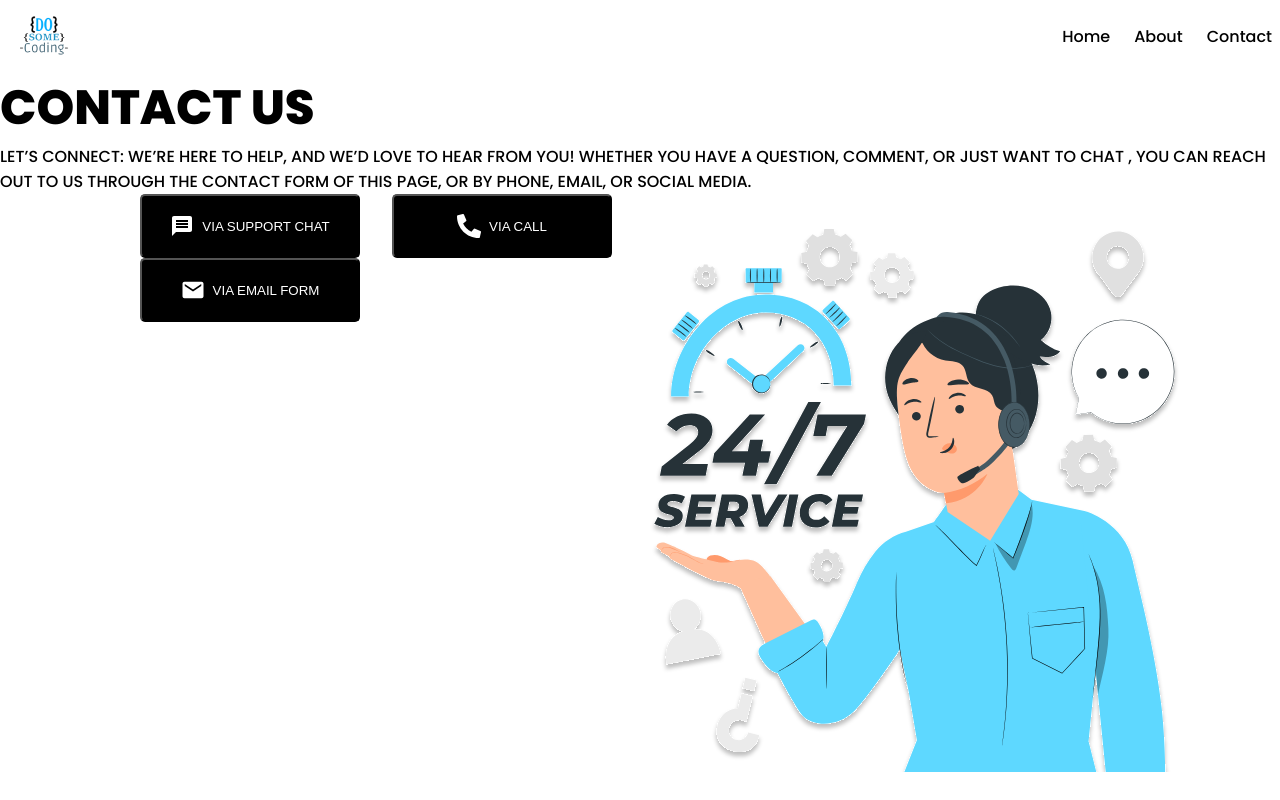
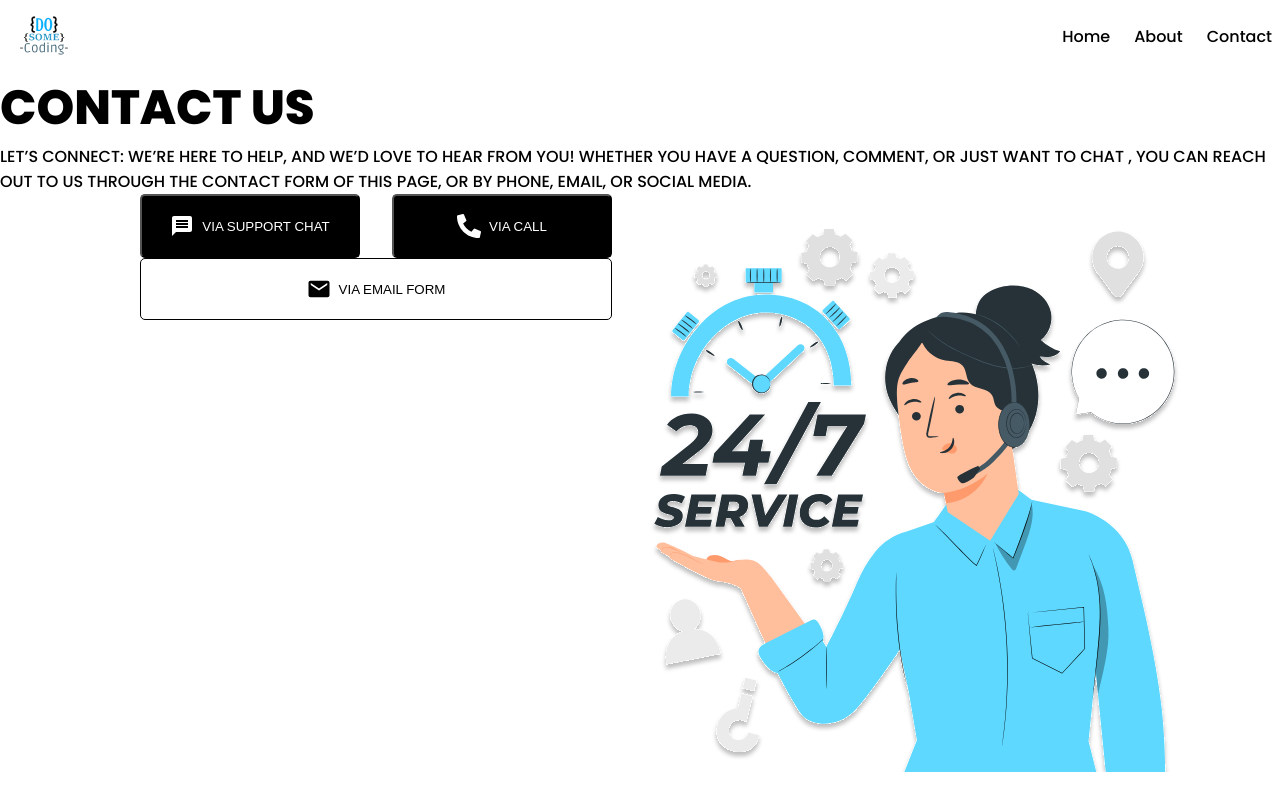
Before and after one commit to abir2907/contact-us, a React (Vite) app: page / in a window 1280 px wide. Built offline with nearby package versions, Linux system fonts and the light colour scheme.

Commit message:
Create different types of button using props

```diff
--- a/src/components/Button/Button.jsx
+++ b/src/components/Button/Button.jsx
@@ -1,11 +1,11 @@
 import styles from "./Button.module.css";
 import PropTypes from "prop-types";
 
-const Button = (props) => {
+const Button = ({ isOutline, icon, text }) => {
   return (
-    <button className={styles.primary_btn}>
-      {props.icon}
-      {props.text}
+    <button className={isOutline ? styles.outline_btn : styles.primary_btn}>
+      {icon}
+      {text}
     </button>
   );
 };
@@ -13,6 +13,7 @@ const Button = (props) => {
 Button.propTypes = {
   text: PropTypes.string.isRequired,
   icon: PropTypes.element.isRequired,
+  isOutline: PropTypes.bool.isRequired,
 };
 
 export default Button;
--- a/src/components/Button/Button.module.css
+++ b/src/components/Button/Button.module.css
@@ -8,6 +8,7 @@
   gap: 8px;
   min-width: 220px;
   justify-content: center;
+  cursor: pointer;
 }
 
 .outline_btn {
@@ -20,4 +21,7 @@
   gap: 8px;
   min-width: 220px;
   justify-content: center;
+  background-color: white;
+  width: 100%;
+  cursor: pointer;
 }
--- a/src/components/ContactForm/ContactForm.jsx
+++ b/src/components/ContactForm/ContactForm.jsx
@@ -15,7 +15,11 @@ const ContactForm = () => {
           />
           <Button text="VIA CALL" icon={<FaPhoneAlt fontSize="24px" />} />
         </div>
-        <Button text="VIA EMAIL FORM" icon={<IoMdMail fontSize="24px" />} />
+        <Button
+          isOutline={true}
+          text="VIA EMAIL FORM"
+          icon={<IoMdMail fontSize="24px" />}
+        />
       </div>
       <div className={styles.contact_image}>
         <img src="./images/contact.svg" alt="" />
```
